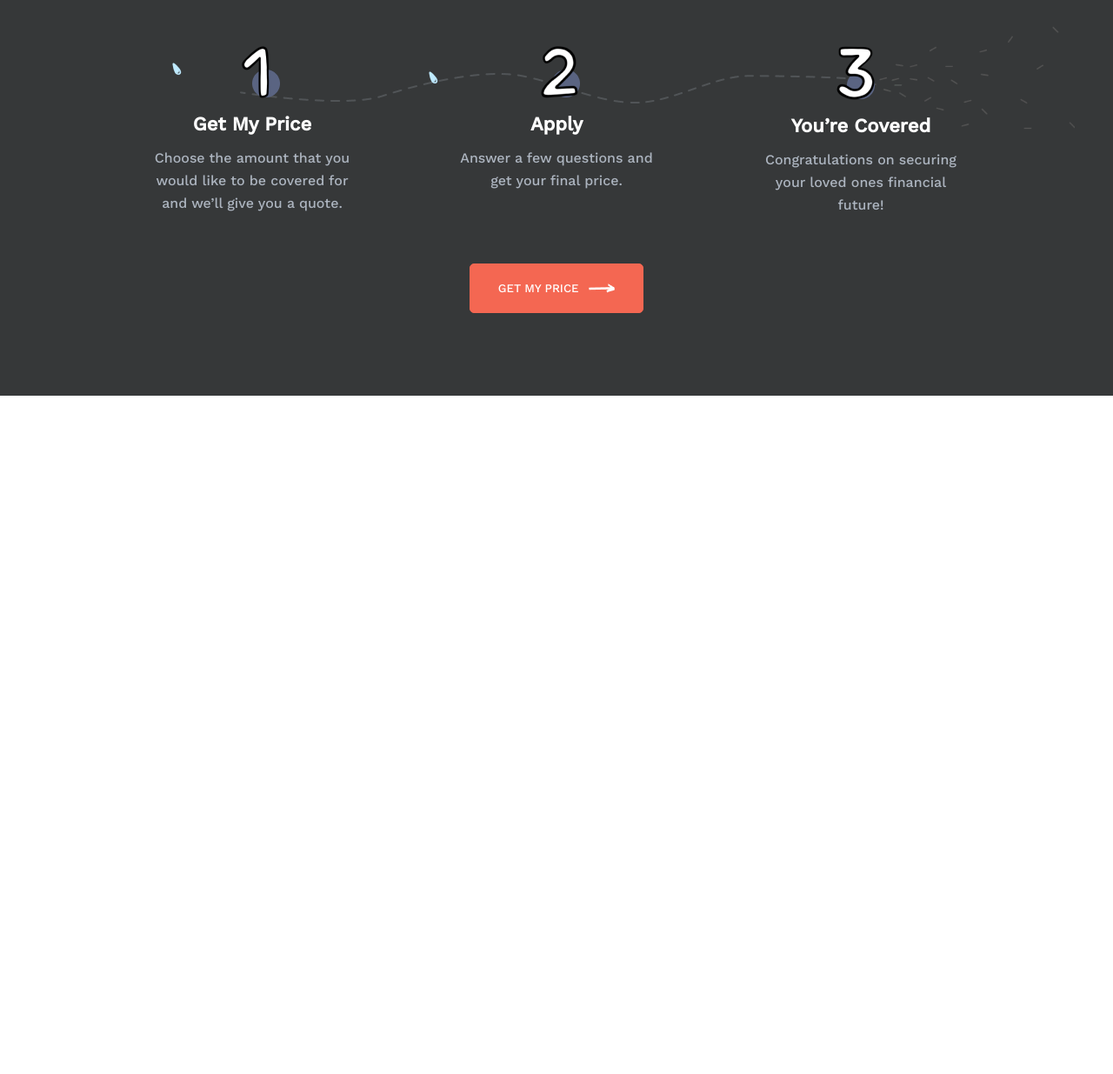
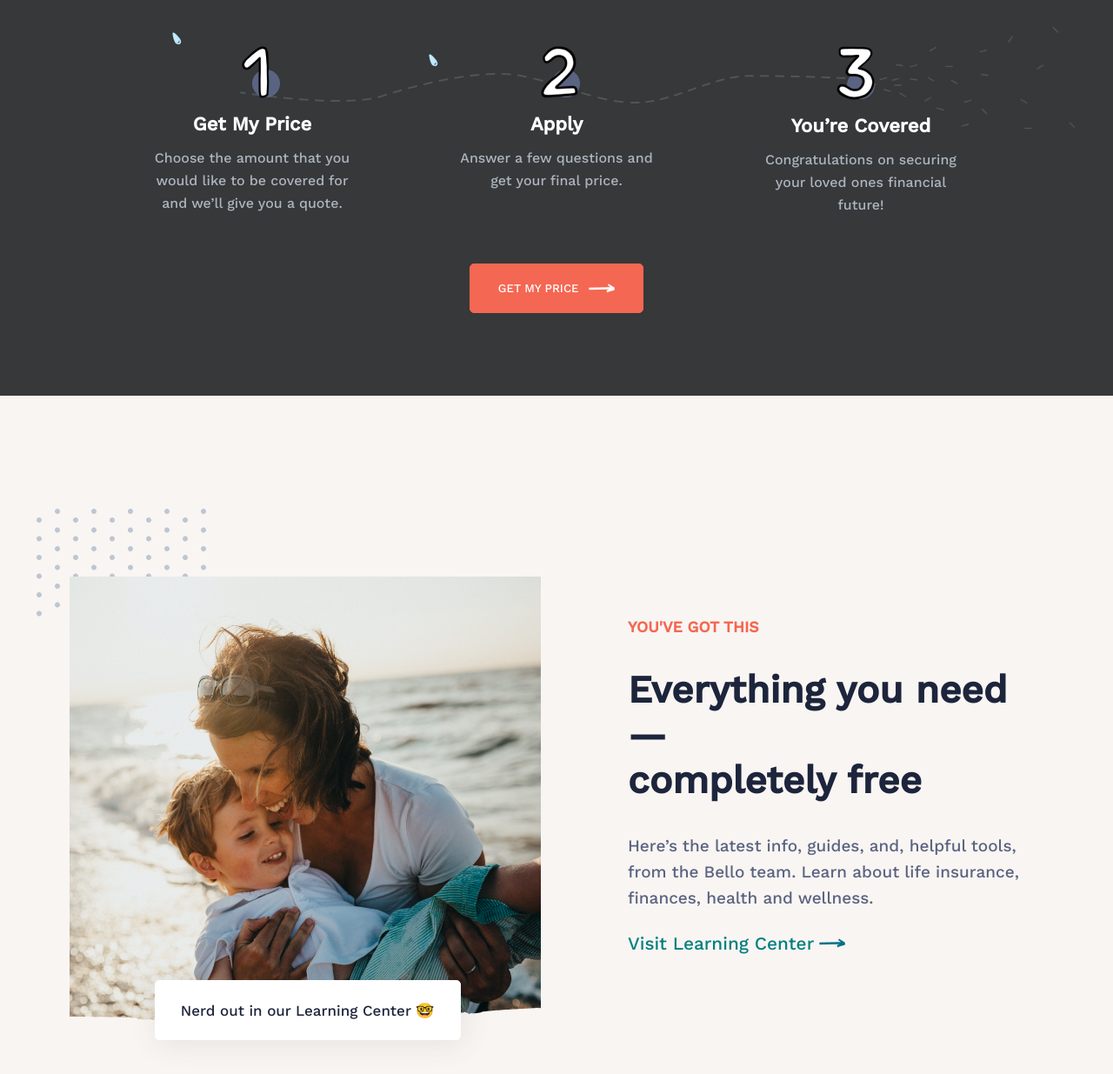
Before and after one commit to julia123987/Lesson17, a plain HTML site: page index.html in a window 1280 px wide. Shown: the part 3782-5017 px from the top of the page at 87% size. Before the commit the page ends 4237 px from the top, so only its background shows below. Drawn offline with nearby package versions, Linux system fonts and the light colour scheme.

Commit message:
Added section6

```diff
--- a/index.html
+++ b/index.html
@@ -61,8 +61,8 @@
                     <div class="but"><a href="#"><p>Get help</p></a><img src="./Shape (2).png" alt="shape"></div>
                 </div>
                 <div class="block6">
-                      <div class="landing"><img src="./landing.png" alt="landing"></div>
-                      <div class="rectangle"><img src="./Rectangle.png" alt="Rectangle"></div>
+                      <div class="landing1"><img src="./landing.png" alt="landing"></div>
+                      <div class="rectangle1"><img src="./Rectangle.png" alt="Rectangle"></div>
                       <div class="text3"><p>There's also human help 👋</div></p>
                 </div>
                 </div>
@@ -129,7 +129,19 @@
             </div>
         </section>
         <section class="section6">
-
+            <div class="sect6">
+                <div class="block12">
+                     <div class="landing2"><img src="./landing.png" alt=""></div>
+                      <div class="rectangle2"><img src="./Rectangle (8).png" alt="foto"></div>
+                      <div class="text4"><p>Nerd out in our Learning Center 🤓</div></p>
+                </div>
+                <div class="block13">
+                    <h1 class="text1">You've Got This</h1>
+                    <h1>Everything you need— <br>completely free</h1>
+                    <p class="text2">Here’s the latest info, guides, and, helpful tools, from the Bello team. Learn about life insurance, finances, health and wellness.</p>
+                    <div class="but"><a href="#"><p>Visit Learning Center</p></a><img src="./Shape (2).png" alt="shape"></div>
+                </div>
+            </div>
         </section>
 
 
--- a/style.css
+++ b/style.css
@@ -112,7 +112,8 @@ h1{
     padding: 30px;
 }
 .sect2,
-.sect3{
+.sect3,
+.sect6{
     display: flex;
     justify-content: center;
 }
@@ -120,14 +121,16 @@ h1{
     background-color: white;
     padding: 50px;
 }
-.block3{
+.block3,
+.block12{
     width: 50%;
     text-align: start;
     position: relative;
     padding: 50px;
 }
 .block4,
-.block5{
+.block5,
+.block13{
     width: 50%;
     font-size: 130%;
     padding: 50px;
@@ -170,13 +173,13 @@ h1{
     position: relative;
     padding: 50px;
 }
-.landing{
+.landing1{
     position: relative;
     top: 7%;
     left: -10%;
     z-index: 1;
 }
-.rectangle{
+.rectangle1{
     position: relative;
     z-index: 2;
 }
@@ -369,12 +372,12 @@ h1{
 }
 .card4 .rain{
     position: relative;
-    top: -50%;
+    top: -120%;
     left: -20%;
 }
 .card5 .rain{
     position: relative;
-    top: -30%;
+    top: -70%;
     left: -40%;
 }
 .block11{
@@ -398,3 +401,51 @@ h1{
     text-decoration: none;
     color: white;
 }
+.section6{
+    height: 100vh;
+    background-color: #F9F5F2;
+    padding: 30px;
+}
+.block13 .but{
+    width: 250px;
+    display: flex;
+    justify-content: space-between;
+    align-items: center;
+    font-family: 'Work Sans';
+}
+.block13 .but a{
+    text-decoration: none;
+    color: teal;
+}
+.landing2{
+    position: relative;
+    top: 7%;
+    left: -7%;
+    z-index: 1;
+}
+.rectangle2{
+    position: relative;
+    z-index: 2;
+}
+.text4{
+    background-color: white;
+    display: flex;
+    align-items: center;
+    justify-content: center;
+    height: 67px;
+    width: 350px;
+    border: 1px solid white;
+    border-radius: 5px;
+    box-shadow: 3px 4px 34px rgba(66, 71, 77, 0.11);
+    position: relative;
+    top: -7%;
+    left: 18%;
+    z-index: 3;
+}
+.text4 p{
+    color: #1D253C;
+    font-style: normal;
+    font-weight: 400;
+    font-size: 17px;
+    line-height: 28px;
+}
```
Also changed, not shown: Rectangle (8).png (added).
